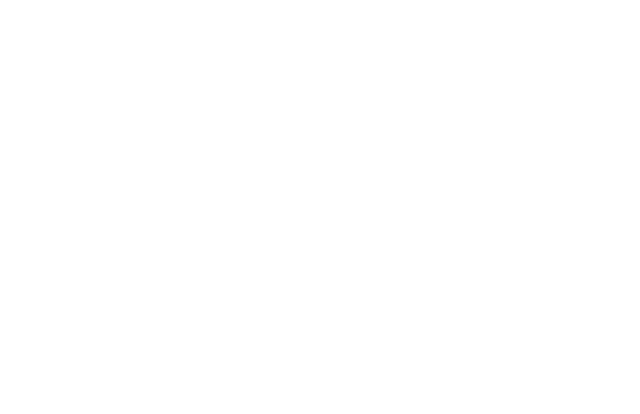
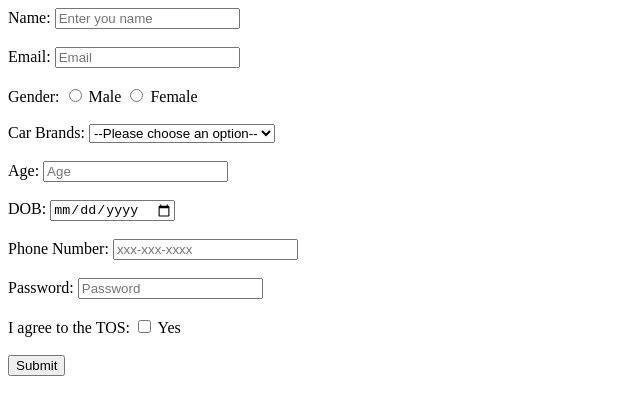
Before and after one commit to acciojob/signup-form-car-Mayank06R, a website: page main.html in a window 1280 px wide. Shown: the whole page, without its empty margins (0-640 px from the left). Drawn offline with Linux system fonts and the light colour scheme.

Commit message:
created a submission

```diff
--- a/main.html
+++ b/main.html
@@ -8,6 +8,48 @@
 
 <body>
 	<!-- the entire body must be written by student -->
+	<form action="#" method="POST">
+
+		<label for="name">Name:</label>
+		<input type="text" id="name" placeholder="Enter you name" required><br></br>
+
+		<label for="email">Email:</label>
+		<input type="email" id="email" placeholder="Email" required><br></br>
+
+		<label for="gender">Gender:</label>
+		<input type="radio" id="gender_m" name="gender" value="male"required>
+		<label for="gender_m">Male</label>
+		<input type="radio" id="gender_f" name="gender" vaulue="female"required>
+        <label for="gender_f">Female</label><br><br>
+
+		<label for="carBrands">Car Brands:</label>
+		<select id="carBrands" name="cars" required>
+			<option value="">--Please choose an option--</option>
+			<option value="Hyundai">Hyundai</option>
+			<option value="Toyota">Toyota</option>
+			<option value="Kia">Kia</option>
+			<option value="Honda">Honda</option>
+			<option value="Ford">Ford</option>
+		</select><br></br>
+
+		<label for="age">Age:</label>
+		<input type="number" id="age" name="Age" placeholder="Age" required><br></br>
+
+		<label for="dob">DOB:</label>
+		<input type="date" id="dod" name="DOB" required><br></br>
+
+		<label for="PhNo">Phone Number:</label>
+		<input type="tel" id="tel" name="PhNo" placeholder="xxx-xxx-xxxx"><br></br
+
+		<label for="password">Password:</label>
+		<input type="password" id="password" name="Password" placeholder="Password" required><br></br>
+
+	    <label for="agree">I agree to the TOS:</label>
+		<input type="checkbox" id="tos" name="TOS" required>
+		<lable for="tos">Yes</lable><br></br>
+
+		<button type="submit">Submit</button>
+	</form>
     <script type="text/javascript" src="./script.js">
 </script>
 
```
